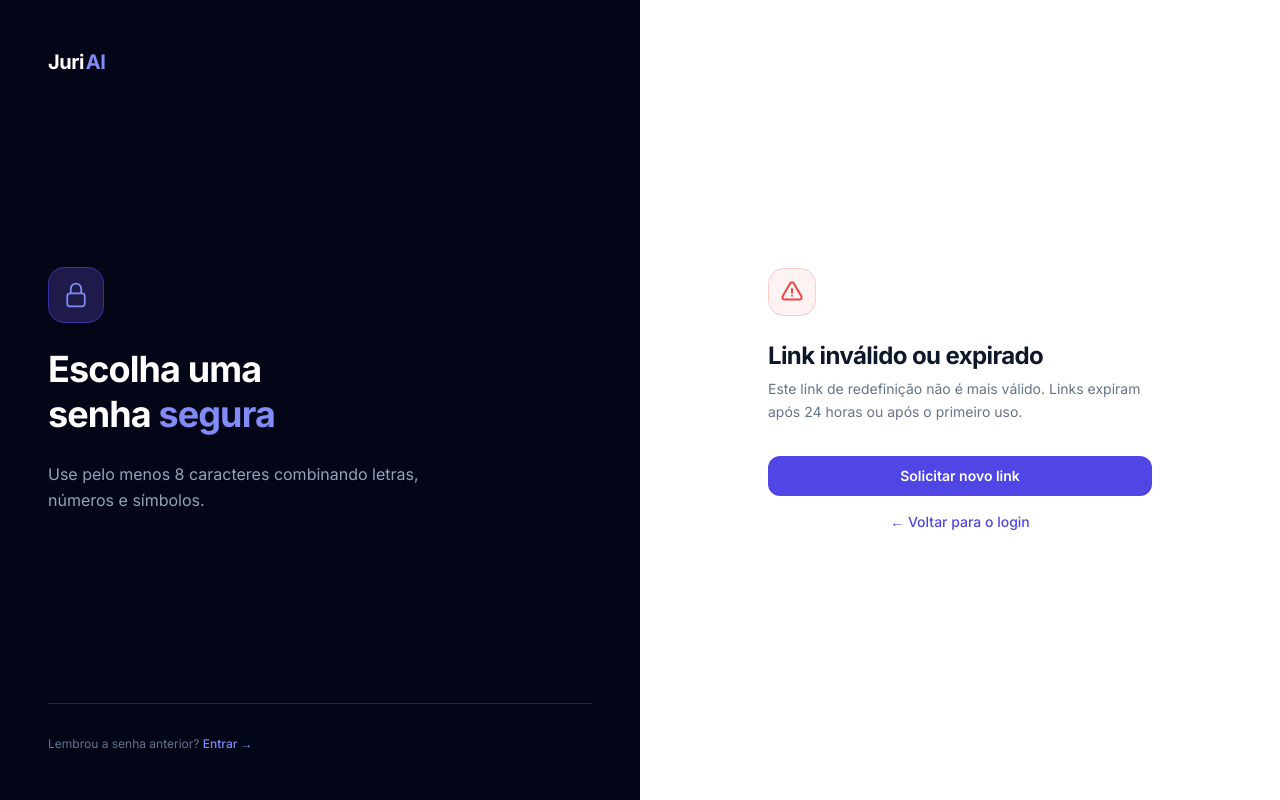
After one commit to yagosamu/juri_ai, a Django app: page /usuarios/reset/1/1/ in a window 1280 px wide. The commit adds this page. Run offline with Django 5.2, Linux system fonts and the light colour scheme; some libraries are stand-ins or nearby versions.

Commit message:
bug fixes and password reset flow

```diff
--- a/templates/privacidade.html
+++ b/templates/privacidade.html
@@ -89,7 +89,7 @@
         <li><strong class="text-slate-700">Revogação do consentimento:</strong> a qualquer tempo, sem prejuízo à legalidade dos tratamentos anteriores.</li>
       </ul>
       <p class="mt-4">Para exercer seus direitos ou esclarecer dúvidas, entre em contato com nosso Encarregado de Proteção de Dados (DPO):
-        <a href="mailto:[SEU_EMAIL_DPO@juriai.com.br]" class="text-indigo-600 hover:underline font-medium">[SEU_EMAIL_DPO@juriai.com.br]</a>
+        <a href="mailto:contato@juriai.com.br" class="text-indigo-600 hover:underline font-medium">contato@juriai.com.br</a>
       </p>
     </section>
 
@@ -127,7 +127,7 @@
   <div class="mt-14 pt-8 border-t border-slate-100 flex flex-wrap gap-4 text-xs text-slate-400">
     <span>© 2026 JuriAI.</span>
     <a href="/termos/" class="hover:text-slate-600 transition-colors">Termos de Uso</a>
-    <a href="mailto:[SEU_EMAIL_DPO@juriai.com.br]" class="hover:text-slate-600 transition-colors">Contato DPO</a>
+    <a href="mailto:contato@juriai.com.br" class="hover:text-slate-600 transition-colors">Contato DPO</a>
   </div>
 
 </main>
--- /dev/null
+++ b/templates/registration/password_reset_confirm.html
@@ -0,0 +1,108 @@
+{% load static %}
+<!DOCTYPE html>
+<html lang="pt-BR">
+<head>
+  <meta charset="UTF-8" />
+  <meta name="viewport" content="width=device-width, initial-scale=1.0" />
+  <title>Nova senha — JuriAI</title>
+  <script src="https://cdn.tailwindcss.com"></script>
+  <link rel="preconnect" href="https://fonts.googleapis.com" />
+  <link href="https://fonts.googleapis.com/css2?family=Inter:wght@400;500;600;700&display=swap" rel="stylesheet" />
+  <style>body { font-family: 'Inter', sans-serif; } svg { display: inline-block; flex-shrink: 0; }</style>
+</head>
+<body class="bg-white">
+<div class="flex min-h-screen">
+
+  {# ── Left panel ── #}
+  <div class="hidden lg:flex lg:w-1/2 bg-slate-950 flex-col justify-between p-12">
+    <a href="{% url 'home' %}" class="flex items-center gap-0.5">
+      <span class="text-white font-bold text-xl tracking-tight">Juri</span>
+      <span class="text-indigo-400 font-bold text-xl tracking-tight">AI</span>
+    </a>
+    <div class="space-y-6">
+      <div class="w-14 h-14 rounded-2xl bg-indigo-950 border border-indigo-800 flex items-center justify-center">
+        <svg class="w-7 h-7 text-indigo-400" fill="none" viewBox="0 0 24 24" stroke="currentColor" stroke-width="1.5">
+          <path stroke-linecap="round" stroke-linejoin="round" d="M16.5 10.5V6.75a4.5 4.5 0 10-9 0v3.75m-.75 11.25h10.5a2.25 2.25 0 002.25-2.25v-6.75a2.25 2.25 0 00-2.25-2.25H6.75a2.25 2.25 0 00-2.25 2.25v6.75a2.25 2.25 0 002.25 2.25z"/>
+        </svg>
+      </div>
+      <h2 class="text-white text-4xl font-bold tracking-tight leading-tight">
+        Escolha uma<br />senha <span class="text-indigo-400">segura</span>
+      </h2>
+      <p class="text-slate-400 text-base leading-relaxed max-w-sm">
+        Use pelo menos 8 caracteres combinando letras, números e símbolos.
+      </p>
+    </div>
+    <div class="border-t border-slate-800 pt-8">
+      <p class="text-slate-500 text-xs">Lembrou a senha anterior?
+        <a href="{% url 'login' %}" class="text-indigo-400 hover:text-indigo-300 font-medium transition-colors">Entrar →</a>
+      </p>
+    </div>
+  </div>
+
+  {# ── Right panel ── #}
+  <div class="flex flex-1 flex-col justify-center px-8 py-12 sm:px-12 lg:px-16 bg-white">
+    <div class="w-full max-w-sm mx-auto">
+      <a href="{% url 'home' %}" class="flex items-center gap-0.5 mb-10 lg:hidden">
+        <span class="text-slate-900 font-bold text-xl tracking-tight">Juri</span>
+        <span class="text-indigo-600 font-bold text-xl tracking-tight">AI</span>
+      </a>
+
+      {% if validlink %}
+        <h1 class="text-2xl font-bold tracking-tight text-slate-900">Criar nova senha</h1>
+        <p class="text-slate-500 text-sm mt-1.5">Escolha uma senha segura para sua conta.</p>
+        <form method="POST" class="mt-8 space-y-5">
+          {% csrf_token %}
+          <div>
+            <label for="id_new_password1" class="block text-sm font-medium text-slate-700 mb-1.5">Nova senha</label>
+            <input id="id_new_password1" type="password" name="new_password1" required autofocus autocomplete="new-password"
+              class="w-full border border-slate-200 rounded-xl px-4 py-2.5 text-sm text-slate-900 placeholder-slate-400 focus:ring-2 focus:ring-indigo-500/20 focus:border-indigo-300 outline-none transition-colors"
+              placeholder="mínimo 8 caracteres" />
+            {% if form.new_password1.errors %}
+            <p class="mt-1.5 text-xs text-red-600">{{ form.new_password1.errors|join:", " }}</p>
+            {% endif %}
+          </div>
+          <div>
+            <label for="id_new_password2" class="block text-sm font-medium text-slate-700 mb-1.5">Confirmar senha</label>
+            <input id="id_new_password2" type="password" name="new_password2" required autocomplete="new-password"
+              class="w-full border border-slate-200 rounded-xl px-4 py-2.5 text-sm text-slate-900 placeholder-slate-400 focus:ring-2 focus:ring-indigo-500/20 focus:border-indigo-300 outline-none transition-colors"
+              placeholder="••••••••" />
+            {% if form.new_password2.errors %}
+            <p class="mt-1.5 text-xs text-red-600">{{ form.new_password2.errors|join:", " }}</p>
+            {% endif %}
+          </div>
+          <button type="submit"
+            class="w-full bg-indigo-600 hover:bg-indigo-500 text-white py-2.5 rounded-xl text-sm font-semibold transition-colors mt-2">
+            Definir nova senha
+          </button>
+          <p class="mt-4 text-center text-sm text-slate-500">
+            <a href="{% url 'login' %}" class="text-indigo-600 hover:text-indigo-500 font-medium transition-colors">
+              ← Voltar para o login
+            </a>
+          </p>
+        </form>
+      {% else %}
+        <div class="w-12 h-12 rounded-2xl bg-red-50 border border-red-200 flex items-center justify-center mb-6">
+          <svg class="w-6 h-6 text-red-500" fill="none" viewBox="0 0 24 24" stroke="currentColor" stroke-width="2">
+            <path stroke-linecap="round" stroke-linejoin="round" d="M12 9v3.75m-9.303 3.376c-.866 1.5.217 3.374 1.948 3.374h14.71c1.73 0 2.813-1.874 1.948-3.374L13.949 3.378c-.866-1.5-3.032-1.5-3.898 0L2.697 16.126zM12 15.75h.007v.008H12v-.008z"/>
+          </svg>
+        </div>
+        <h1 class="text-2xl font-bold tracking-tight text-slate-900">Link inválido ou expirado</h1>
+        <p class="text-slate-500 text-sm mt-1.5 leading-relaxed">
+          Este link de redefinição não é mais válido. Links expiram após 24 horas ou após o primeiro uso.
+        </p>
+        <a href="{% url 'password_reset' %}"
+          class="mt-8 block w-full text-center bg-indigo-600 hover:bg-indigo-500 text-white py-2.5 rounded-xl text-sm font-semibold transition-colors">
+          Solicitar novo link
+        </a>
+        <p class="mt-4 text-center text-sm text-slate-500">
+          <a href="{% url 'login' %}" class="text-indigo-600 hover:text-indigo-500 font-medium transition-colors">
+            ← Voltar para o login
+          </a>
+        </p>
+      {% endif %}
+    </div>
+  </div>
+
+</div>
+</body>
+</html>
--- a/usuarios/urls.py
+++ b/usuarios/urls.py
@@ -1,9 +1,14 @@
 from django.urls import path
+from django.contrib.auth import views as auth_views
 from . import views
 
 urlpatterns = [
     path('cadastro/', views.cadastro, name='cadastro'),
     path("login/", views.login, name='login'),
+    path('password_reset/', auth_views.PasswordResetView.as_view(), name='password_reset'),
+    path('password_reset/done/', auth_views.PasswordResetDoneView.as_view(), name='password_reset_done'),
+    path('reset/<uidb64>/<token>/', auth_views.PasswordResetConfirmView.as_view(), name='password_reset_confirm'),
+    path('reset/done/', auth_views.PasswordResetCompleteView.as_view(), name='password_reset_complete'),
     path("dashboard/", views.dashboard, name='dashboard'),
     path("clientes/", views.clientes, name='clientes'),
     path("cliente/<int:id>", views.cliente, name='cliente'),
```
Also changed, not shown: templates/registration/password_reset_complete.html (added, +65 -0 lines), templates/registration/password_reset_done.html (added, +76 -0 lines), templates/registration/password_reset_form.html (added, +79 -0 lines), templates/termos.html (+4 -4 lines), usuarios/templates/login.html (+6 -1 lines).
